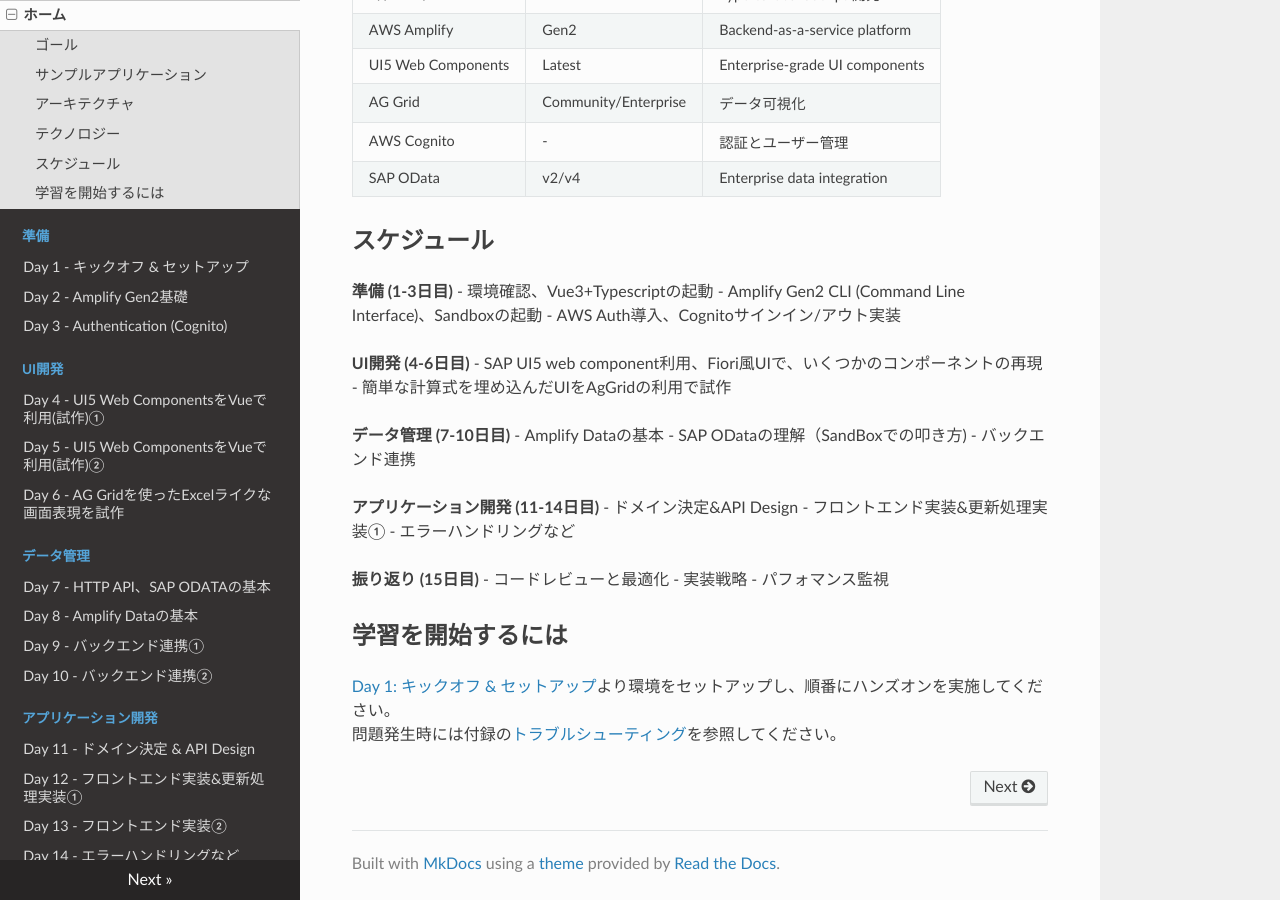
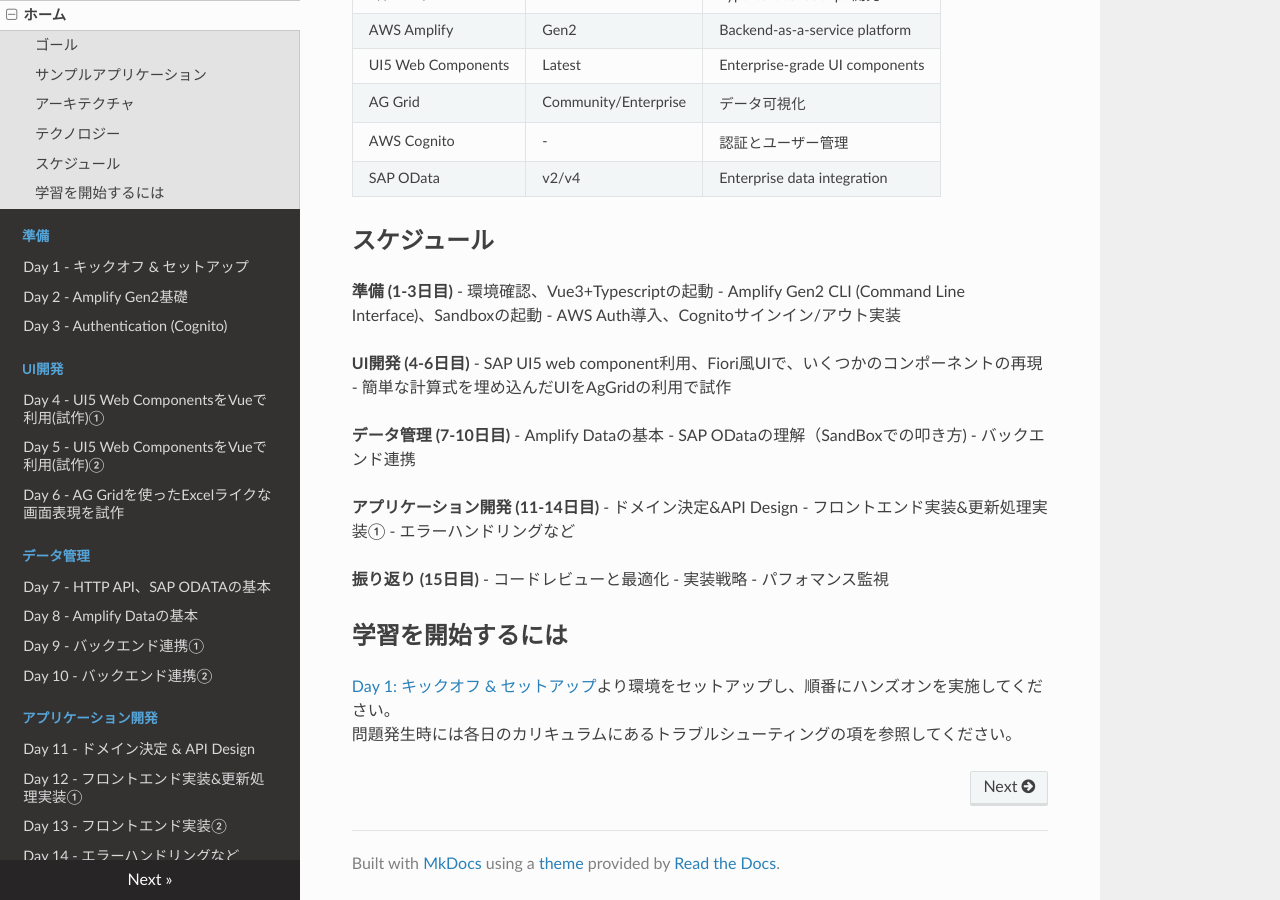
Before and after one commit to ET-n-pan/amplify-curriculum, an MkDocs documentation site: the page built from docs/index.md, in a window 1280 px wide and 900 px high, scrolled down 1432 px. Built offline with MkDocs 1.6.1, drawn with Linux system fonts in a browser that asks for light colours; nearby versions of some CDN libraries.

Commit message:
トラブルシューティングは各日ごとに設け、そちらを参照してもらう

```diff
--- a/docs/index.md
+++ b/docs/index.md
@@ -55,4 +55,4 @@
 
 ## 学習を開始するには
 [Day 1: キックオフ & セットアップ](foundation/day01-kickoff-setup.md)より環境をセットアップし、順番にハンズオンを実施してください。
-問題発生時には付録の[トラブルシューティング](appendices\troubleshooting.md)を参照してください。
+問題発生時には各日のカリキュラムにあるトラブルシューティングの項を参照してください。
```
